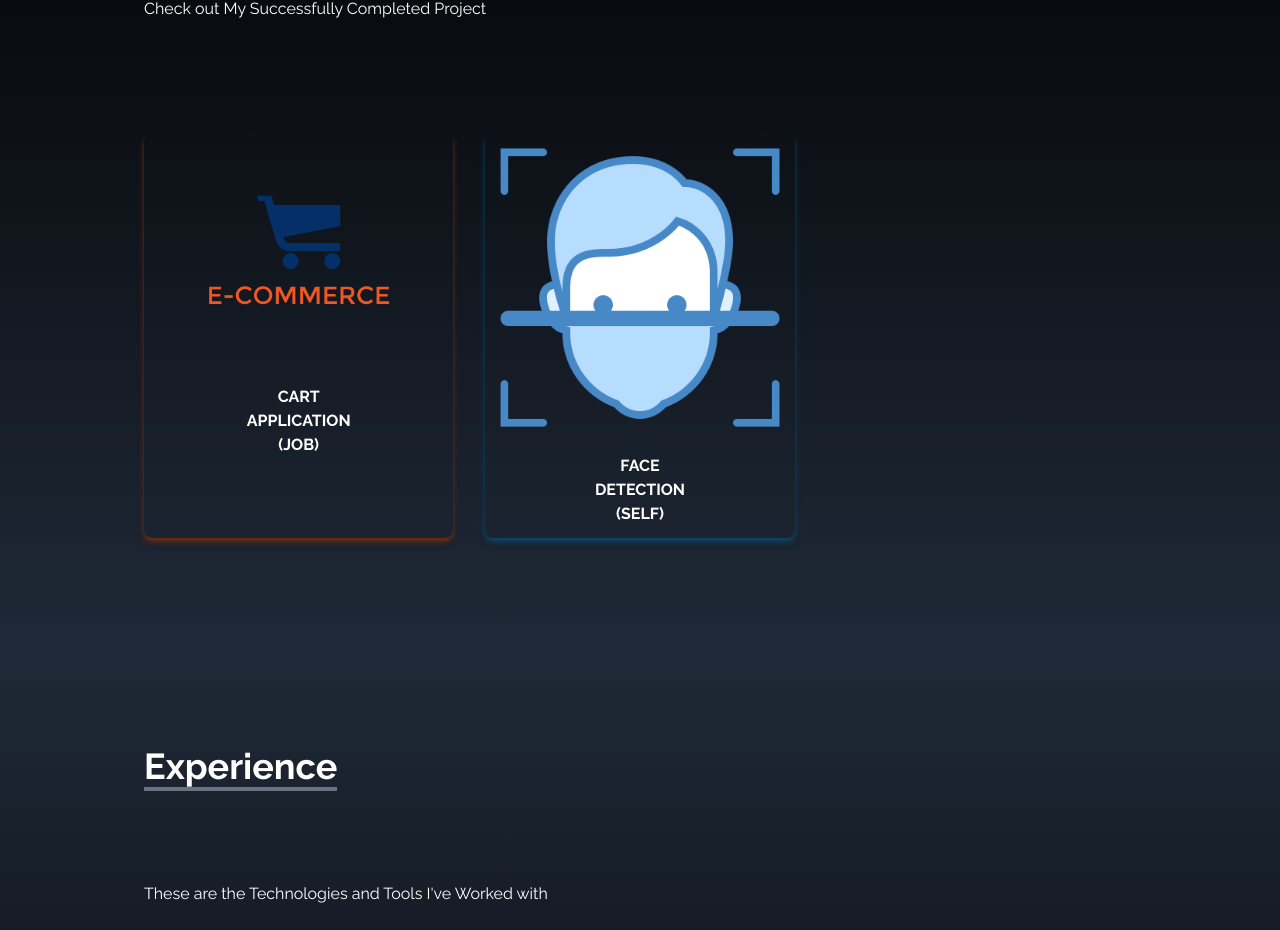
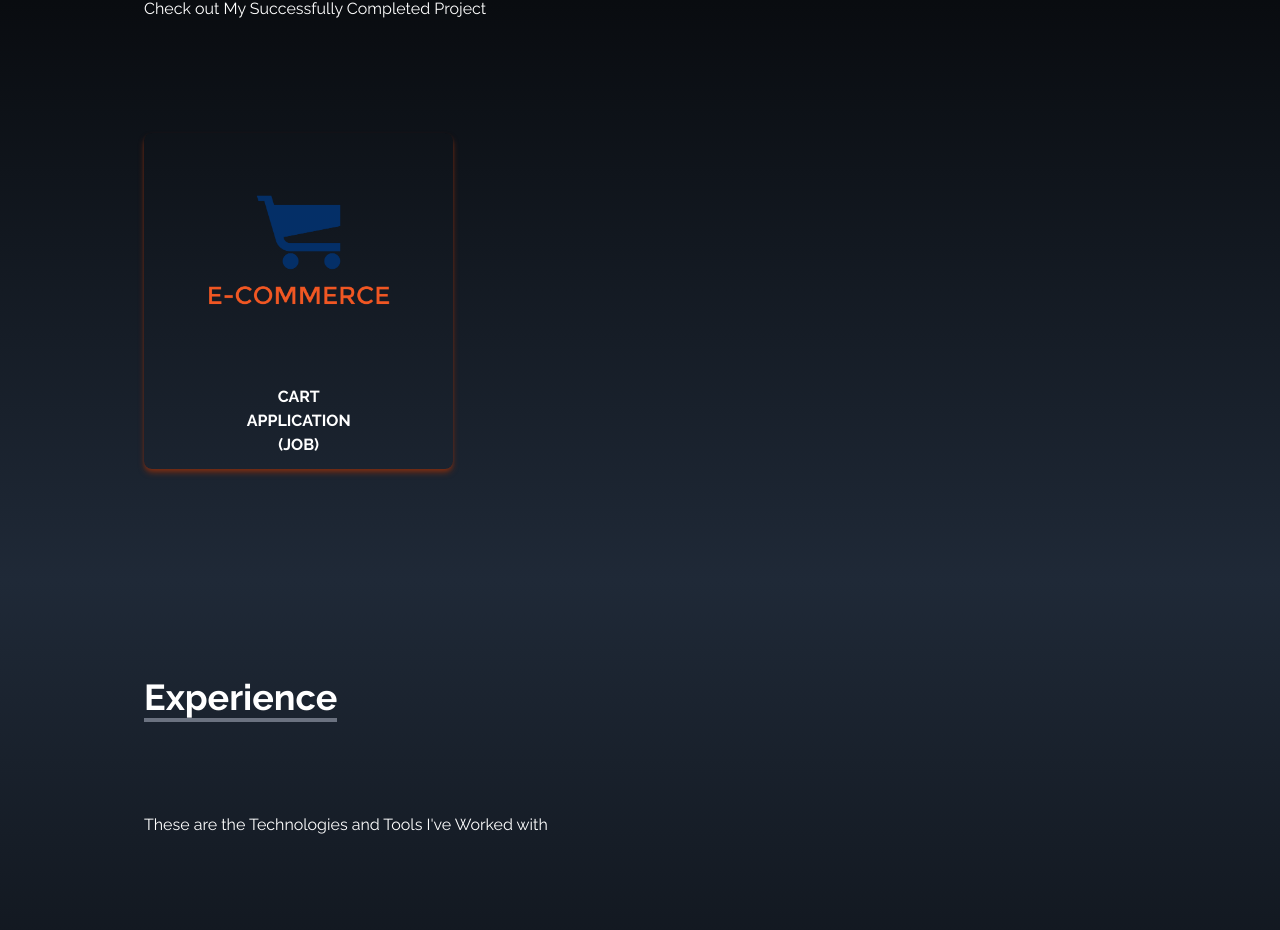
Before and after one commit to LakshmiNarasimhan273/portfolioNew, a React (Create React App) app: page / in a window 1280 px wide. Shown: the part 1515-2445 px from the top of the page. Built offline with nearby package versions, Linux system fonts and the light colour scheme.

Commit message:
Update Portfolio.js

```diff
--- a/src/components/Portfolio.js
+++ b/src/components/Portfolio.js
@@ -3,7 +3,7 @@ import React from "react";
 // import crudApp from "../assets/portfolio/crud.png";
 // import weatherPY from "../assets/portfolio/weatherPY.png";
 import eCommerce from "../assets/portfolio/eCommerce.png";
-import faceDetection from "../assets/portfolio/pngwing.com.png";
+// import faceDetection from "../assets/portfolio/pngwing.com.png";
 
 const Portfolio = () => {
   const projects = [
@@ -14,12 +14,12 @@ const Portfolio = () => {
       style: "shadow-orange-900 ",
       // link: "https://github.com/Sriram511/python_student_management_dashboard",
     },
-    {
-      id: 2,
-      src: faceDetection,
-      title: "Face Detection (Self)",
-      style: "shadow-sky-900",
-    },
+    // {
+    //   id: 2,
+    //   src: faceDetection,
+    //   title: "Face Detection (Self)",
+    //   style: "shadow-sky-900",
+    // },
     // {
     //   id: 2,
     //   src: weatherPY,
```
